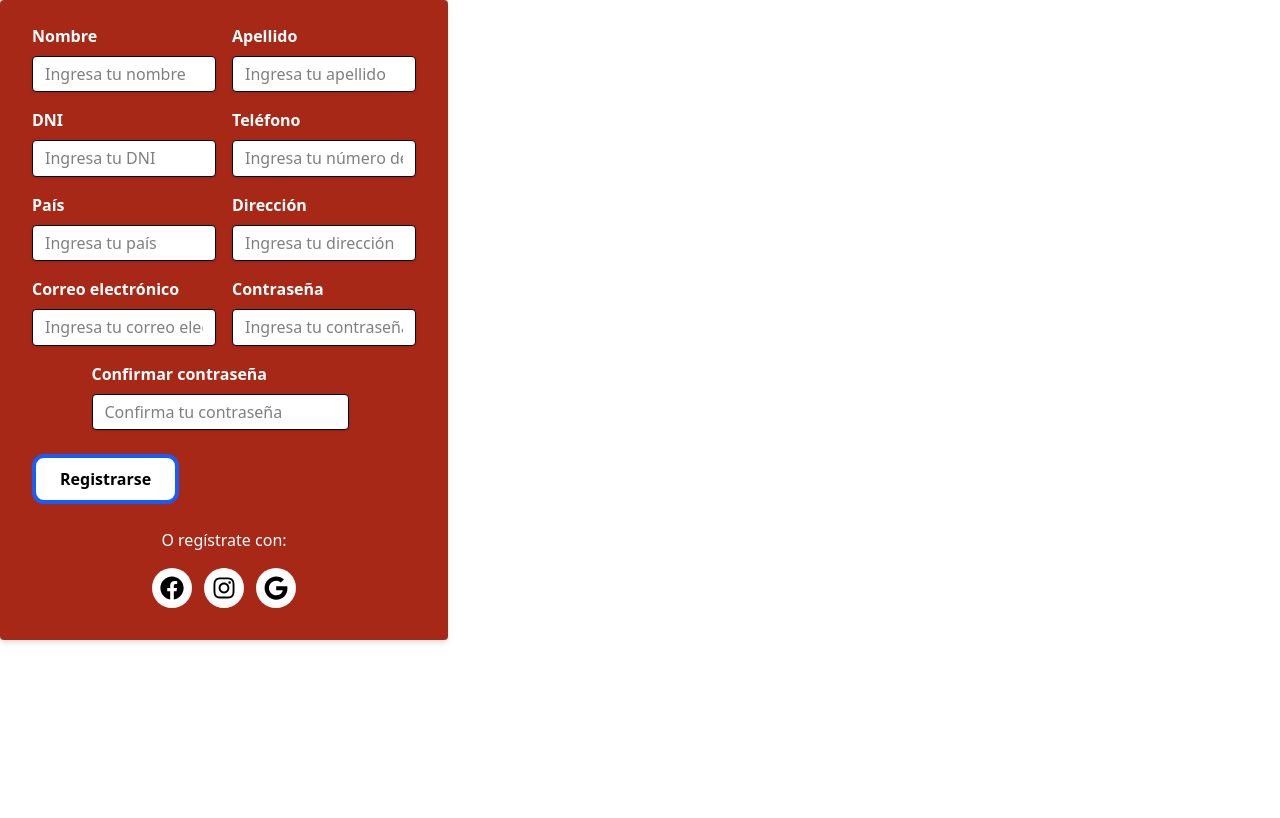
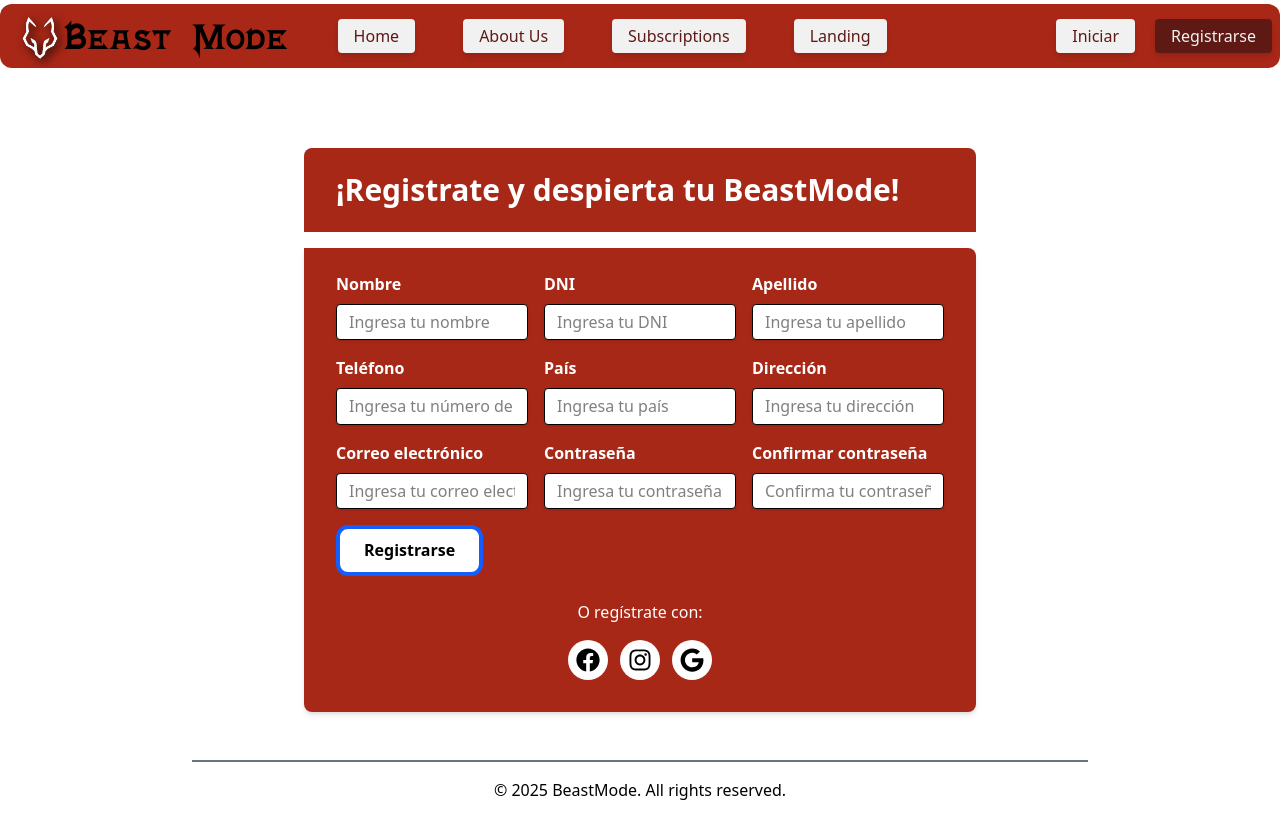
Before and after one commit to beastmode-pf-proyect/beastmode, a Next.js app in the folder frontend/front/: page /Register in a window 1280 px wide. Built offline with nearby package versions, Linux system fonts and the light colour scheme.

Commit message:
login y register
estilizado, validaciones y manejo de errores

```diff
--- a/frontend/front/src/app/Login/page.tsx
+++ b/frontend/front/src/app/Login/page.tsx
@@ -1,30 +1,64 @@
-"use client"
+"use client";
 import React, { useState } from "react";
 import { useAuth0, RedirectLoginOptions } from "@auth0/auth0-react";
 import { FaFacebook, FaGoogle, FaInstagram } from "react-icons/fa";
-import Button from "../../Components/Button/button"
+import Button from "../../Components/Button/button";
+import { emailRegex, passwordRegex } from "@/utils/validaciones";
 
 const Login: React.FC = () => {
   const { loginWithRedirect } = useAuth0();
   const [email, setEmail] = useState("");
   const [password, setPassword] = useState("");
+  const [error, setError] = useState("");
 
-  const handleSubmit = (e: React.FormEvent) => {
+  const handleSubmit = async (e: React.FormEvent) => {
     e.preventDefault();
-    loginWithRedirect({
+
+    if (!emailRegex.test(email.trim())) {
+      setError("Por favor, ingresa un correo electrónico válido.");
+      return;
+    }
+
+    if (!passwordRegex.test(password.trim())) {
+      setError(
+        "La contraseña debe tener al menos 8 caracteres, una letra mayúscula, una letra minúscula, un número y un carácter especial."
+      );
+      return;
+    }
+
+    try {
+      await loginWithRedirect({
         username: email,
         password,
       } as RedirectLoginOptions);
+    } catch (err) {
+      setError(
+        "Ocurrió un error al iniciar sesión. Por favor, intenta de nuevo."
+      );
+      console.error("Error al iniciar sesión:", err);
+    }
   };
 
   return (
+    <div className="flex justify-center items-center ">
+      <div className="w-full max-w-md">
+        <div className="bg-[#a82817] rounded-t-lg px-8 py-6 mb-4">
+          <h1 className="text-3xl font-bold text-white">
+            ¡Inicia sesión y activa tu BeastMode!
+          </h1>
+        </div>
         <form
           onSubmit={handleSubmit}
           style={{ backgroundColor: "#a82817" }}
-      className=" shadow-md rounded px-8 pt-6 pb-8 mb-4 w-full max-w-md">
+          className="shadow-md rounded-b-lg rounded-tr-lg px-8 pt-6 pb-8 mb-4">
+          {error && (
+            <div className="bg-red-500 text-white px-4 py-2 rounded mb-4">
+              {error}
+            </div>
+          )}
           <div className="mb-4">
             <label className="block text-white font-bold mb-2" htmlFor="email">
-          Correo electrónico.
+              Correo electrónico
             </label>
             <input
               className="bg-white shadow appearance-none border rounded w-full py-2 px-3 text-black leading-tight focus:outline-none focus:shadow-outline"
@@ -51,7 +85,7 @@
             />
           </div>
           <div className="flex items-center justify-between">
-        <Button  text="Iniciar sesion" variant="first" color="blue" />
+            <Button text="Iniciar sesion" variant="first" color="blue" />
           </div>
           <div className="mt-6">
             <p className="text-center text-white">O inicia sesión con:</p>
@@ -68,6 +102,8 @@
             </div>
           </div>
         </form>
+      </div>
+    </div>
   );
 };
 
--- a/frontend/front/src/app/Register/page.tsx
+++ b/frontend/front/src/app/Register/page.tsx
@@ -1,8 +1,18 @@
-"use client"
+"use client";
 import React, { useState, FormEvent } from "react";
 import { useAuth0 } from "@auth0/auth0-react";
 import { FaFacebook, FaGoogle, FaInstagram } from "react-icons/fa";
 import Button from "@/Components/Button/button";
+import {
+  nameRegex,
+  surnameRegex,
+  dniRegex,
+  phoneRegex,
+  countryRegex,
+  addressRegex,
+  emailRegex,
+  passwordRegex,
+} from "@/utils/validaciones";
 
 interface UserMetadata {
   name: string;
@@ -27,9 +37,63 @@
   const [email, setEmail] = useState<string>("");
   const [password, setPassword] = useState<string>("");
   const [confirmPassword, setConfirmPassword] = useState<string>("");
+  const [error, setError] = useState<string>("");
 
   const handleSubmit = async (e: FormEvent) => {
     e.preventDefault();
+
+    // Validar campos
+    if (!nameRegex.test(name.trim())) {
+      setError("Por favor, ingresa un nombre válido (solo letras y espacios).");
+      return;
+    }
+
+    if (!surnameRegex.test(surname.trim())) {
+      setError(
+        "Por favor, ingresa un apellido válido (solo letras y espacios)."
+      );
+      return;
+    }
+
+    if (!dniRegex.test(dni.trim())) {
+      setError("Por favor, ingresa un DNI válido (8 dígitos).");
+      return;
+    }
+
+    if (!phoneRegex.test(phone.trim())) {
+      setError("Por favor, ingresa un número de teléfono válido.");
+      return;
+    }
+
+    if (!countryRegex.test(country.trim())) {
+      setError("Por favor, ingresa un país válido (solo letras y espacios).");
+      return;
+    }
+
+    if (!addressRegex.test(address.trim())) {
+      setError(
+        "Por favor, ingresa una dirección válida (solo letras, números, espacios y algunos caracteres especiales)."
+      );
+      return;
+    }
+
+    if (!emailRegex.test(email.trim())) {
+      setError("Por favor, ingresa un correo electrónico válido.");
+      return;
+    }
+
+    if (!passwordRegex.test(password.trim())) {
+      setError(
+        "La contraseña debe tener al menos 8 caracteres, una letra mayúscula, una letra minúscula, un número y un carácter especial."
+      );
+      return;
+    }
+
+    if (password !== confirmPassword) {
+      setError("Las contraseñas no coinciden.");
+      return;
+    }
+
     try {
       const userMetadata: UserMetadata = {
         name,
@@ -52,18 +116,33 @@
           screen_hint: "signup",
         },
       });
-    } catch (error) {
-      console.error("Error al registrar usuario:", error);
+    } catch (err) {
+      setError(
+        "Ocurrió un error al registrar el usuario. Por favor, intenta de nuevo."
+      );
+      console.error("Error al registrar usuario:", err);
     }
   };
 
   return (
+    <div className="flex justify-center items-center">
+      <div className="w-full max-w-2xl">
+        <div className="bg-[#a82817] rounded-t-lg px-8 py-6 mb-4">
+          <h1 className="text-3xl font-bold text-white">
+            ¡Registrate y despierta tu BeastMode!
+          </h1>
+        </div>
         <form
           onSubmit={handleSubmit}
-      style={{ backgroundColor: "#a82817" }}
-      className=" shadow-md rounded px-8 pt-6 pb-8 mb-4 w-full max-w-md">
-      <div className="mb-4 md:flex md:justify-around">
-        <div className="mb-4 md:mr-2 md:mb-0">
+          className="shadow-md rounded-b-lg rounded-tr-lg px-8 pt-6 pb-8 mb-4"
+          style={{ backgroundColor: "#a82817" }}>
+          {error && (
+            <div className="bg-red-500 text-white px-4 py-2 rounded mb-4">
+              {error}
+            </div>
+          )}
+          <div className="mb-4 md:flex md:justify-between">
+            <div className="mb-4 md:mr-4 md:mb-0 w-full md:w-1/3">
               <label className="block text-white font-bold mb-2" htmlFor="name">
                 Nombre
               </label>
@@ -76,8 +155,23 @@
                 onChange={e => setName(e.target.value)}
               />
             </div>
-        <div className="md:ml-2">
-          <label className="block text-white font-bold mb-2" htmlFor="surname">
+            <div className="mb-4 md:mr-4 md:mb-0 w-full md:w-1/3">
+              <label className="block text-white font-bold mb-2" htmlFor="dni">
+                DNI
+              </label>
+              <input
+                className="bg-white shadow appearance-none border rounded w-full py-2 px-3 text-black leading-tight focus:outline-none focus:shadow-outline"
+                id="dni"
+                type="text"
+                placeholder="Ingresa tu DNI"
+                value={dni}
+                onChange={e => setDni(e.target.value)}
+              />
+            </div>
+            <div className="w-full md:w-1/3">
+              <label
+                className="block text-white font-bold mb-2"
+                htmlFor="surname">
                 Apellido
               </label>
               <input
@@ -90,22 +184,11 @@
               />
             </div>
           </div>
-      <div className="mb-4 md:flex md:justify-around">
-        <div className="mb-4 md:mr-2 md:mb-0">
-          <label className="block text-white font-bold mb-2" htmlFor="dni">
-            DNI
-          </label>
-          <input
-            className="bg-white shadow appearance-none border rounded w-full py-2 px-3 text-black leading-tight focus:outline-none focus:shadow-outline"
-            id="dni"
-            type="text"
-            placeholder="Ingresa tu DNI"
-            value={dni}
-            onChange={e => setDni(e.target.value)}
-          />
-        </div>
-        <div className="md:ml-2">
-          <label className="block text-white font-bold mb-2" htmlFor="phone">
+          <div className="mb-4 md:flex md:justify-between">
+            <div className="w-full md:w-1/3 md:mr-4">
+              <label
+                className="block text-white font-bold mb-2"
+                htmlFor="phone">
                 Teléfono
               </label>
               <input
@@ -117,10 +200,10 @@
                 onChange={e => setPhone(e.target.value)}
               />
             </div>
-      </div>
-      <div className="mb-4 md:flex md:justify-around">
-        <div className="mb-4 md:mr-2 md:mb-0">
-          <label className="block text-white font-bold mb-2" htmlFor="country">
+            <div className="mb-4 md:mr-4 md:mb-0 w-full md:w-1/3">
+              <label
+                className="block text-white font-bold mb-2"
+                htmlFor="country">
                 País
               </label>
               <input
@@ -132,8 +215,10 @@
                 onChange={e => setCountry(e.target.value)}
               />
             </div>
-        <div className="md:ml-2">
-          <label className="block text-white font-bold mb-2" htmlFor="address">
+            <div className="w-full md:w-1/3">
+              <label
+                className="block text-white font-bold mb-2"
+                htmlFor="address">
                 Dirección
               </label>
               <input
@@ -146,9 +231,11 @@
               />
             </div>
           </div>
-      <div className="mb-4 md:flex md:justify-around">
-        <div className="mb-4 md:mr-2 md:mb-0">
-          <label className="block text-white font-bold mb-2" htmlFor="email">
+          <div className="mb-4 md:flex md:justify-between">
+            <div className="mb-4 md:mr-4 md:mb-0 w-full md:w-1/3">
+              <label
+                className="block text-white font-bold mb-2"
+                htmlFor="email">
                 Correo electrónico
               </label>
               <input
@@ -160,8 +247,10 @@
                 onChange={e => setEmail(e.target.value)}
               />
             </div>
-        <div className="md:ml-2">
-          <label className="block text-white font-bold mb-2" htmlFor="password">
+            <div className="w-full md:w-1/3 md:mr-4">
+              <label
+                className="block text-white font-bold mb-2"
+                htmlFor="password">
                 Contraseña
               </label>
               <input
@@ -173,9 +262,7 @@
                 onChange={e => setPassword(e.target.value)}
               />
             </div>
-      </div>
-      <div className="mb-6 md:flex md:justify-around">
-        <div className="mb-4 md:mr-2 md:mb-0">
+            <div className="w-full md:w-1/3">
               <label
                 className="block text-white font-bold mb-2"
                 htmlFor="confirmPassword">
@@ -209,6 +296,8 @@
             </div>
           </div>
         </form>
+      </div>
+    </div>
   );
 };
 
--- a/frontend/front/src/app/layout.tsx
+++ b/frontend/front/src/app/layout.tsx
@@ -1,5 +1,4 @@
 import type { Metadata } from "next";
-import { Geist, Geist_Mono } from "next/font/google";
 import "./globals.css";
 import Footer from "@/Components/Footer/Footer";
 import Header from "@/Views/Header";
@@ -16,7 +15,9 @@
 }>) {
   return (
     <html lang="en">
+      <Header/>
       <body>{children}</body>
+      <Footer/>
     </html>
   );
 }
--- /dev/null
+++ b/frontend/front/src/utils/validaciones.ts
@@ -0,0 +1,8 @@
+export const emailRegex = /^[^\s@]+@[^\s@]+\.[^\s@]+$/;
+export const passwordRegex = /^(?=.*[a-z])(?=.*[A-Z])(?=.*\d)(?=.*[@$!%*?&])[A-Za-z\d@$!%*?&]{8,}$/;
+export const nameRegex = /^[a-zA-Z\s]+$/;
+export const surnameRegex = /^[a-zA-Z\s]+$/;
+export const dniRegex = /^\d{8}$/;
+export const phoneRegex = /^\+?\d{1,3}?[- ]?\(?\d{1,3}\)?[- ]?\d{3,4}[- ]?\d{4}$/;
+export const countryRegex = /^[a-zA-Z\s]+$/;
+export const addressRegex = /^[a-zA-Z0-9\s,'-]*$/;
```
Also changed, not shown: frontend/front/src/app/Login/Login.tsx (deleted, +0 -74 lines). Lines whose indentation alone changed are shown as unchanged.
